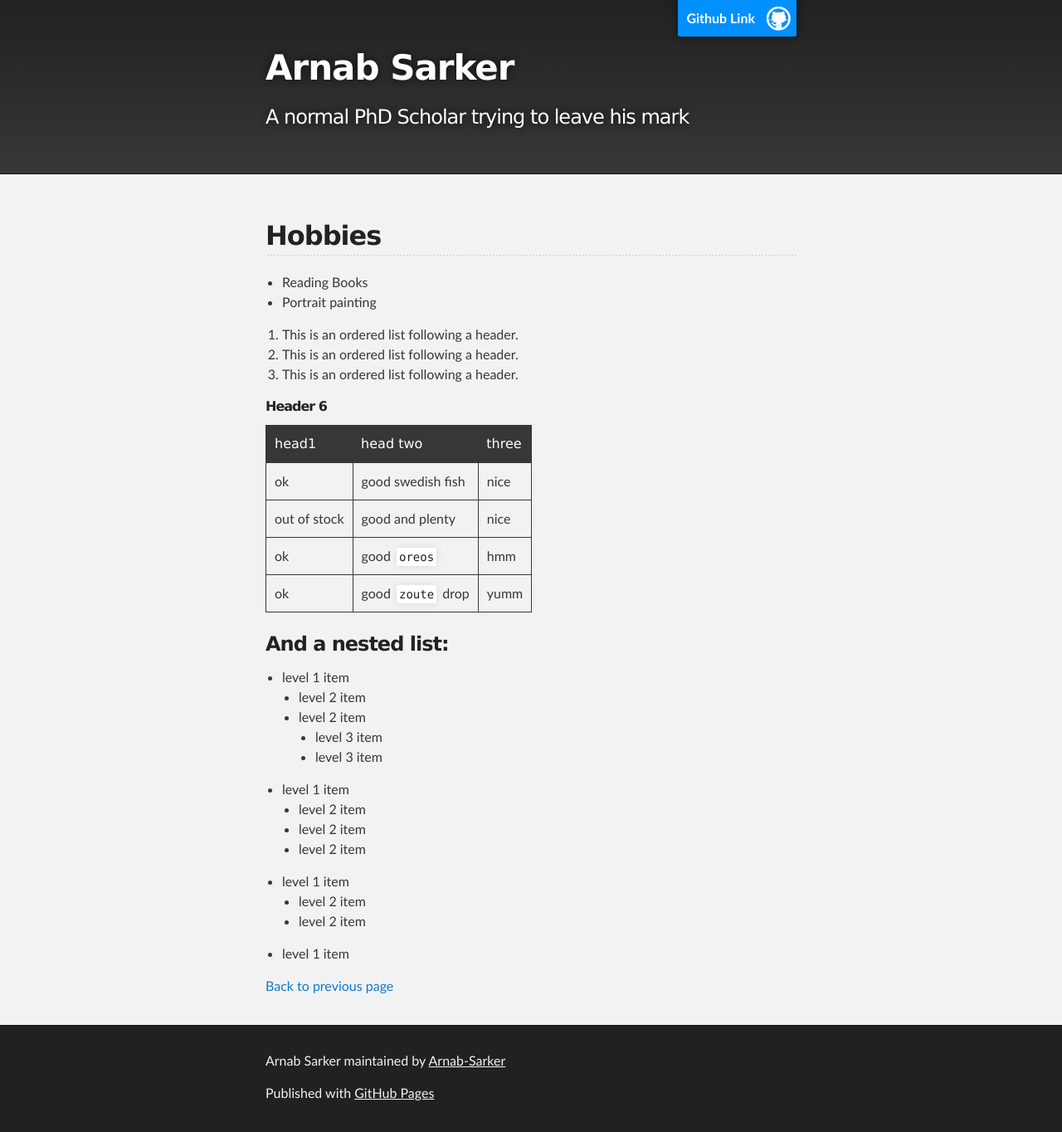
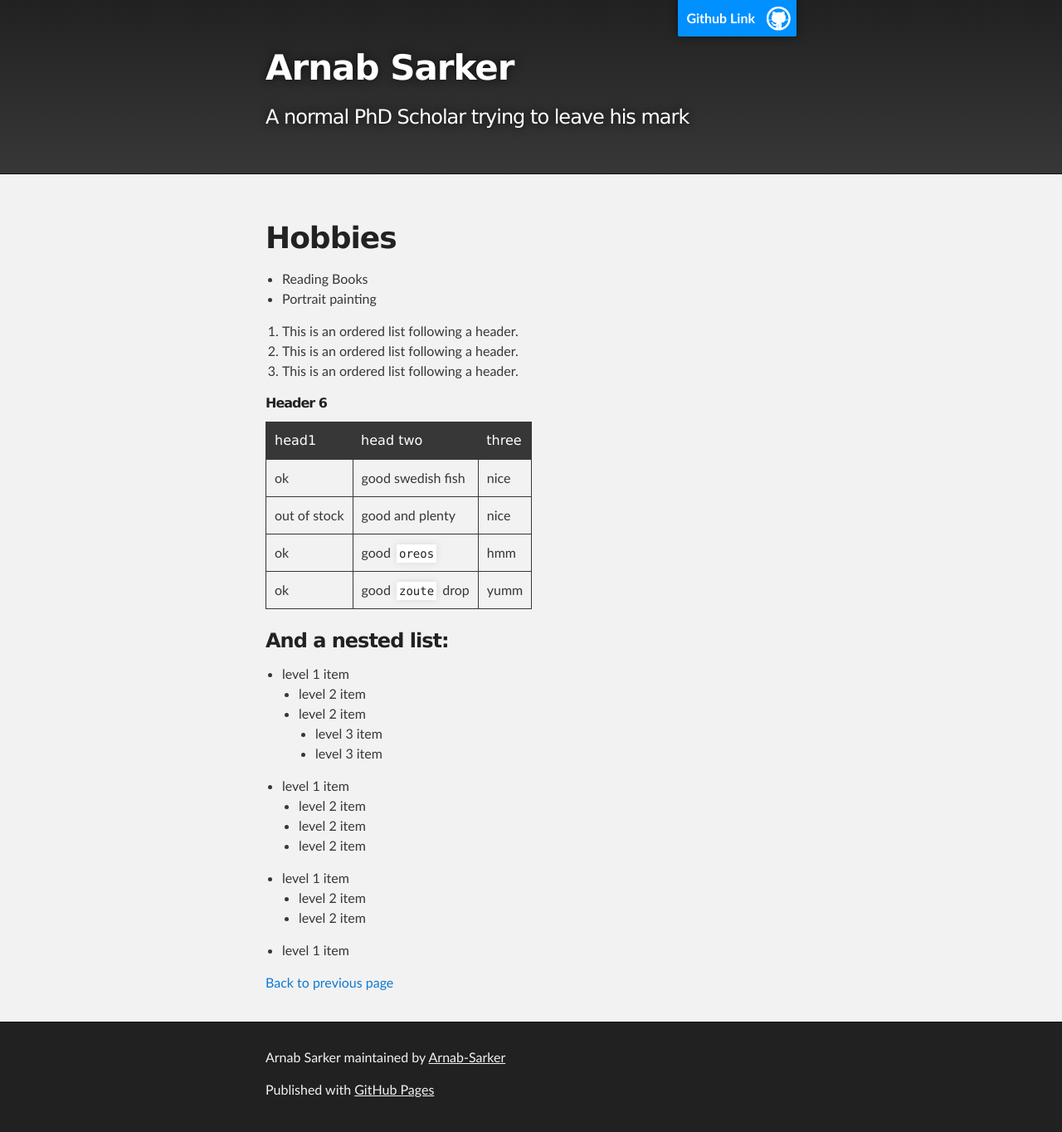
Before and after one commit to Arnab-Sarker/aaaa, a Jekyll site: the page built from hobbies.md, in a window 1280 px wide. Shown: the whole page at 83% size. Built offline with Jekyll 4.4.1, drawn with Linux system fonts in a browser that asks for light colours; our own code applies the rules of GitHub Pages for plain Markdown files.

```diff
--- a/hobbies.md
+++ b/hobbies.md
@@ -2,7 +2,7 @@
 layout: default
 ---
 
-## Hobbies
+# Hobbies
 
 *   Reading Books
 *   Portrait painting
```
